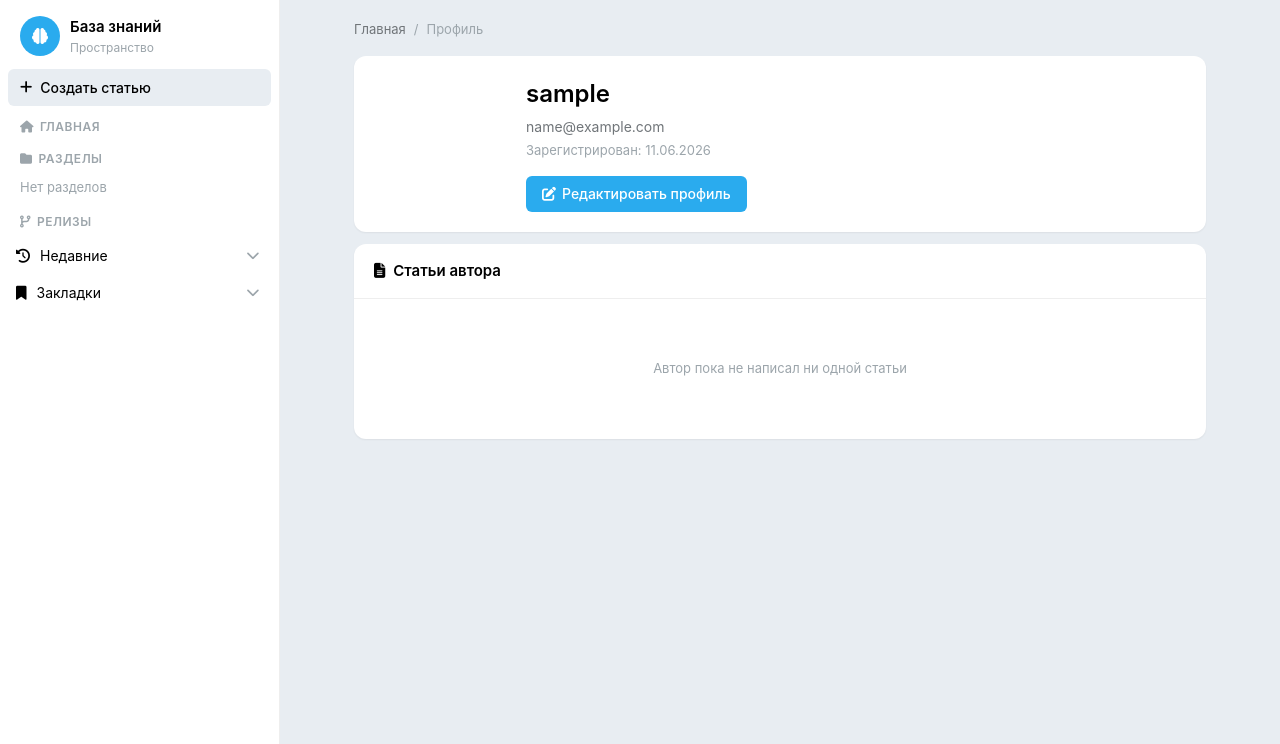
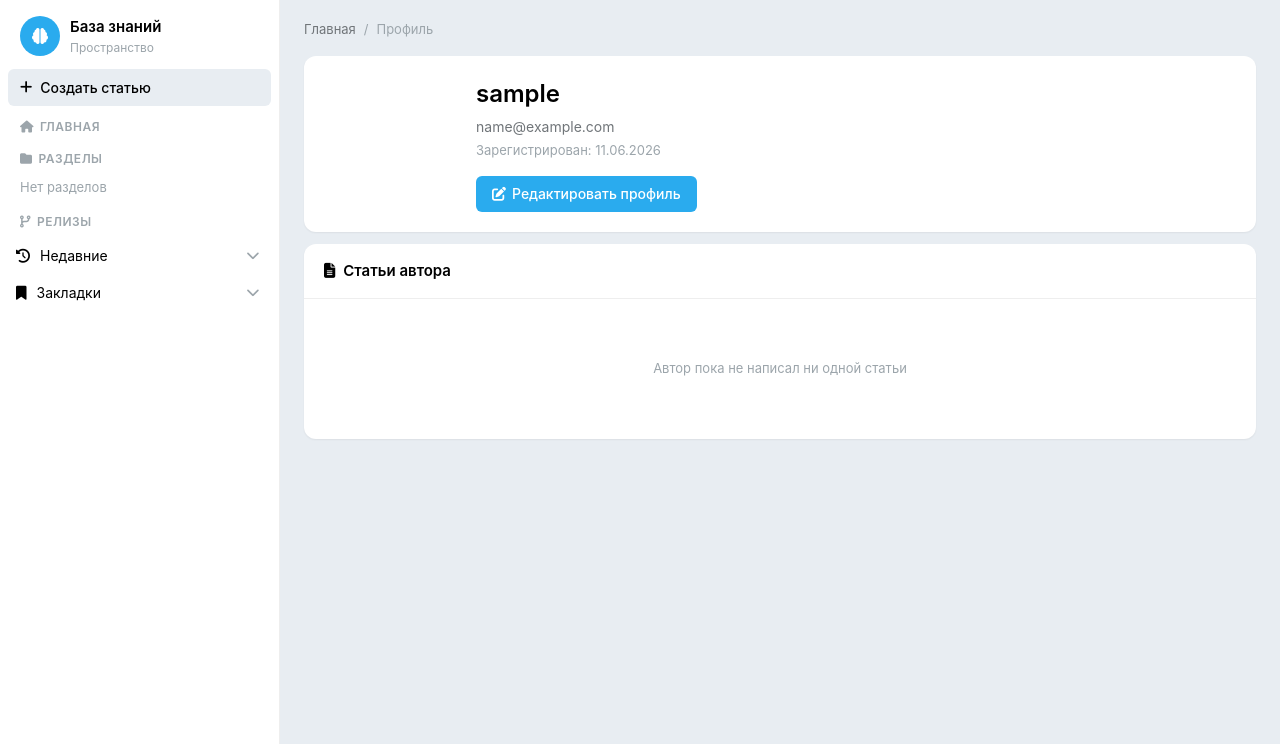
Before and after one commit to anarex8332/ubbles-kb, a Django app: page /accounts/profile/ in a window 1280 px wide. Shown: the part 56-800 px from the top of the page. Run offline with Django 4.2, Linux system fonts and the light colour scheme; the visitor is signed in with stand-in values (Sample User, id 1); data that the repository does not hold is empty.

Commit message:
Fix dark theme flash, increase content width to 1200px

```diff
--- a/rubbles-kb/static/css/style.css
+++ b/rubbles-kb/static/css/style.css
@@ -367,7 +367,7 @@ a:hover { color: var(--primary-hover); }
     transition: margin-left 0.2s;
 }
 .page-wrapper {
-    max-width: 900px;
+    max-width: 1200px;
     margin: 0 auto;
     padding: 20px 24px 80px;
 }
--- a/rubbles-kb/templates/base.html
+++ b/rubbles-kb/templates/base.html
@@ -5,6 +5,11 @@
     <meta charset="UTF-8">
     <meta name="viewport" content="width=device-width, initial-scale=1.0">
     <title>{% block title %}RUBBLES Planning Force — База знаний{% endblock %}</title>
+    <script>
+        if (localStorage.getItem('rubbles-theme') === 'dark') {
+            document.documentElement.setAttribute('data-theme', 'dark');
+        }
+    </script>
     <link rel="stylesheet" href="{% static 'css/style.css' %}">
     <link rel="stylesheet" href="https://cdnjs.cloudflare.com/ajax/libs/font-awesome/6.4.0/css/all.min.css">
     {% block extra_head %}{% endblock %}
```
